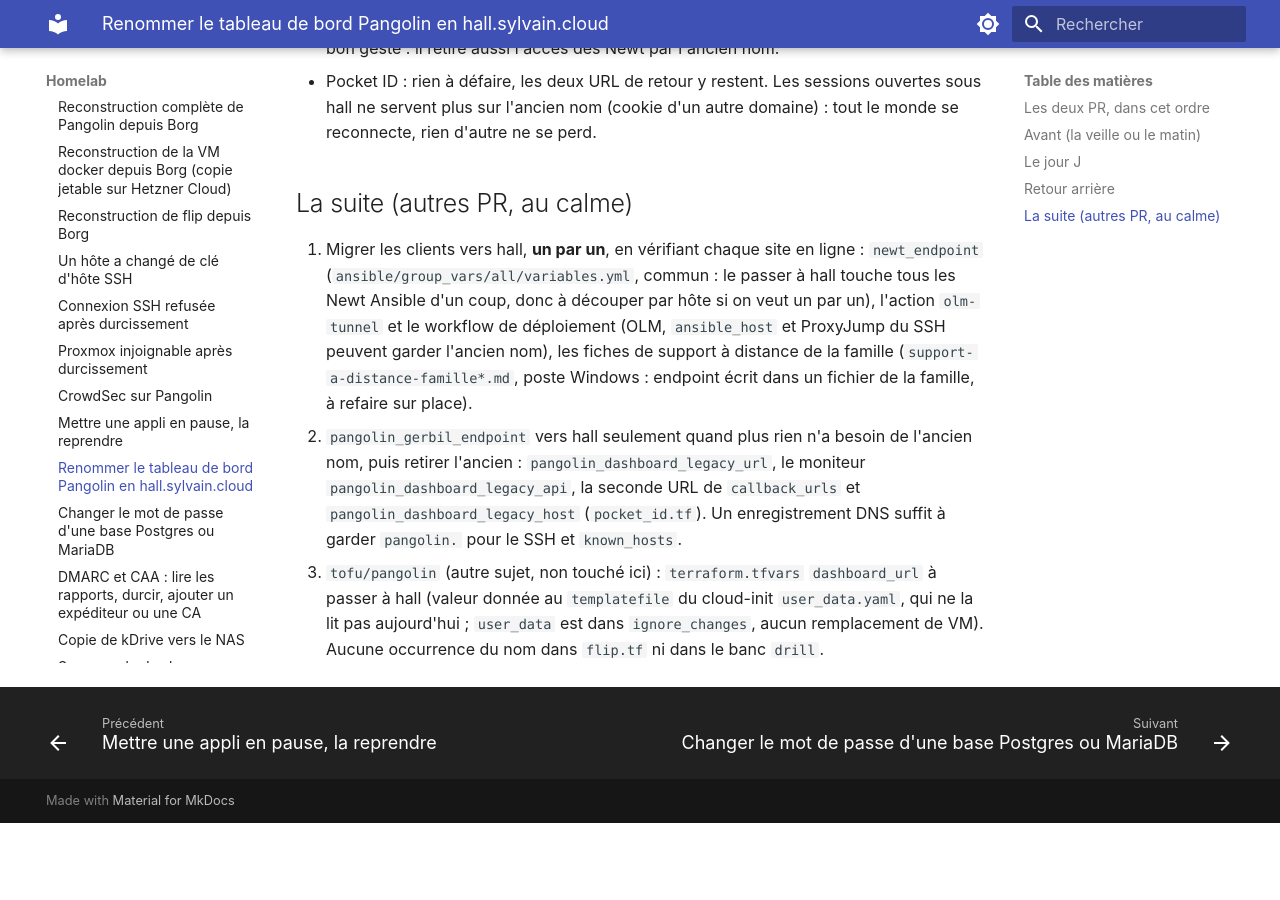
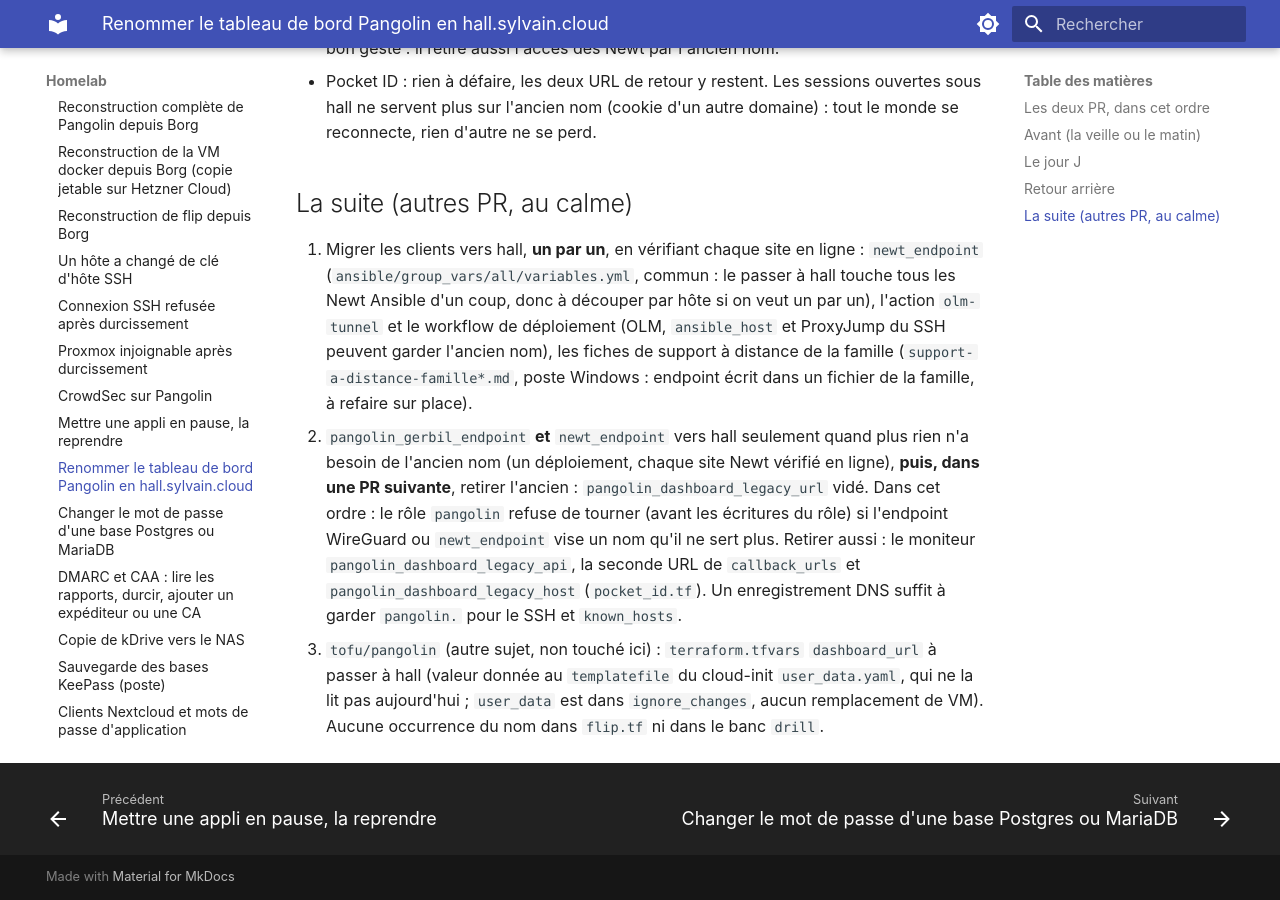
Before and after one commit to sylvainmetayer/homelab, an MkDocs documentation site: the page built from docs/runbooks/renommage-pangolin-hall.md, in a window 1280 px wide and 900 px high, scrolled down 2893 px. Built offline with MkDocs 1.6.1 and Material for MkDocs 9.7.7, drawn with Linux system fonts in a browser that asks for light colours; before the commit the page ends 3716 px from its top, so only the background shows below that.

Commit message:
feat(pangolin): garde-fou contre le retrait d'un nom que les tunnels utilisent, alerte d'expiration du moniteur de l'ancien nom, test du lien Homepage
Claude-Session: https://claude.ai/code/session_01EfxfYAbz2gwpFVQsyUyGKn

```diff
--- a/docs/runbooks/renommage-pangolin-hall.md
+++ b/docs/runbooks/renommage-pangolin-hall.md
@@ -119,8 +119,12 @@ publique, le mur SSO n'y est pour rien) ; console Hetzner si le SSH ne répond p
    `ansible_host` et ProxyJump du SSH peuvent garder l'ancien nom), les fiches de
    support à distance de la famille (`support-a-distance-famille*.md`, poste
    Windows : endpoint écrit dans un fichier de la famille, à refaire sur place).
-2. `pangolin_gerbil_endpoint` vers hall seulement quand plus rien n'a besoin de
-   l'ancien nom, puis retirer l'ancien : `pangolin_dashboard_legacy_url`, le
+2. `pangolin_gerbil_endpoint` **et** `newt_endpoint` vers hall seulement quand
+   plus rien n'a besoin de l'ancien nom (un déploiement, chaque site Newt
+   vérifié en ligne), **puis, dans une PR suivante**, retirer l'ancien :
+   `pangolin_dashboard_legacy_url` vidé. Dans cet ordre : le rôle `pangolin`
+   refuse de tourner (avant les écritures du rôle) si l'endpoint WireGuard ou
+   `newt_endpoint` vise un nom qu'il ne sert plus. Retirer aussi : le
    moniteur `pangolin_dashboard_legacy_api`, la seconde URL de
    `callback_urls` et `pangolin_dashboard_legacy_host` (`pocket_id.tf`). Un
    enregistrement DNS suffit à garder `pangolin.` pour le SSH et `known_hosts`.
```
Also changed, not shown: ansible/roles/pangolin/README.md (+2 -1 lines), 5 other files.
